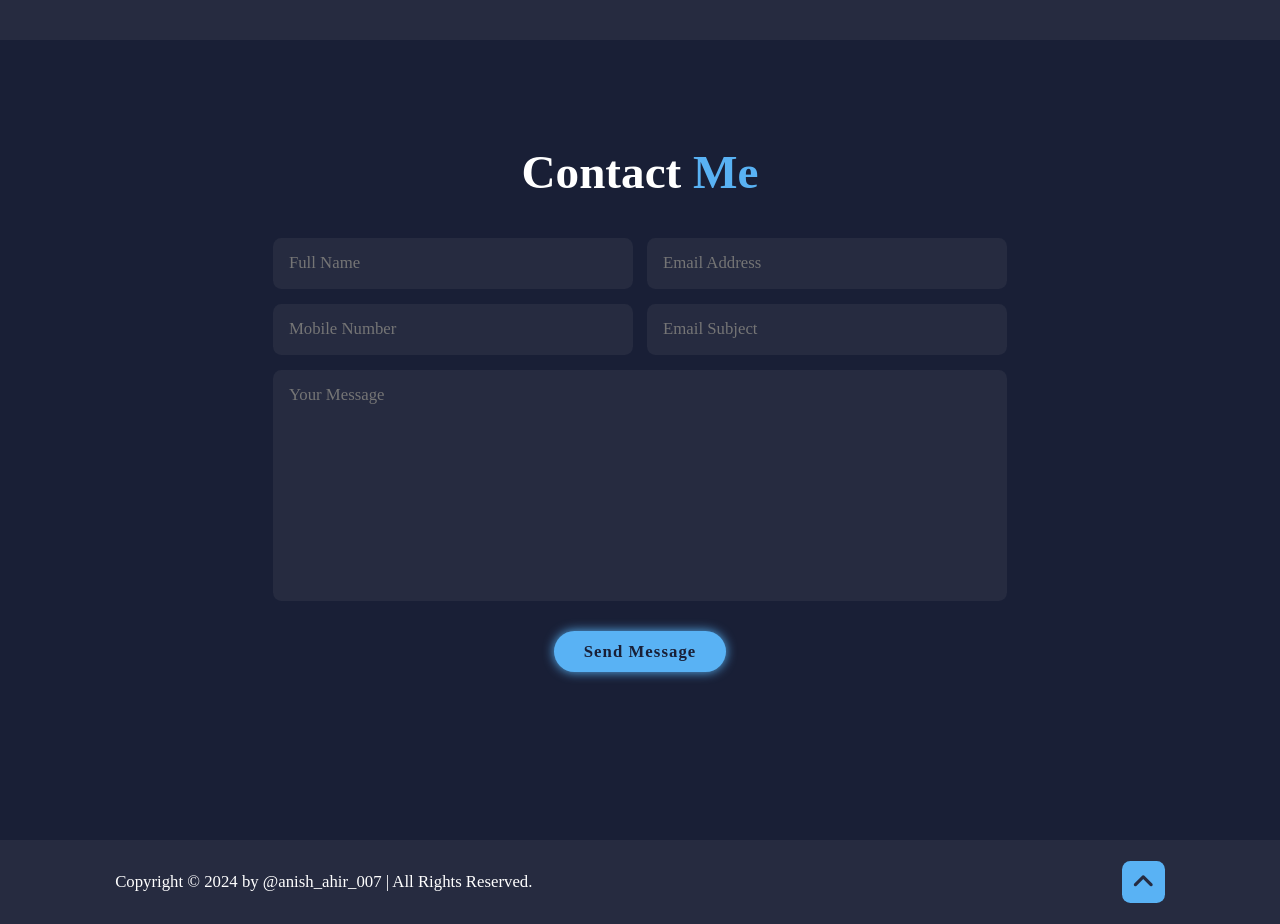
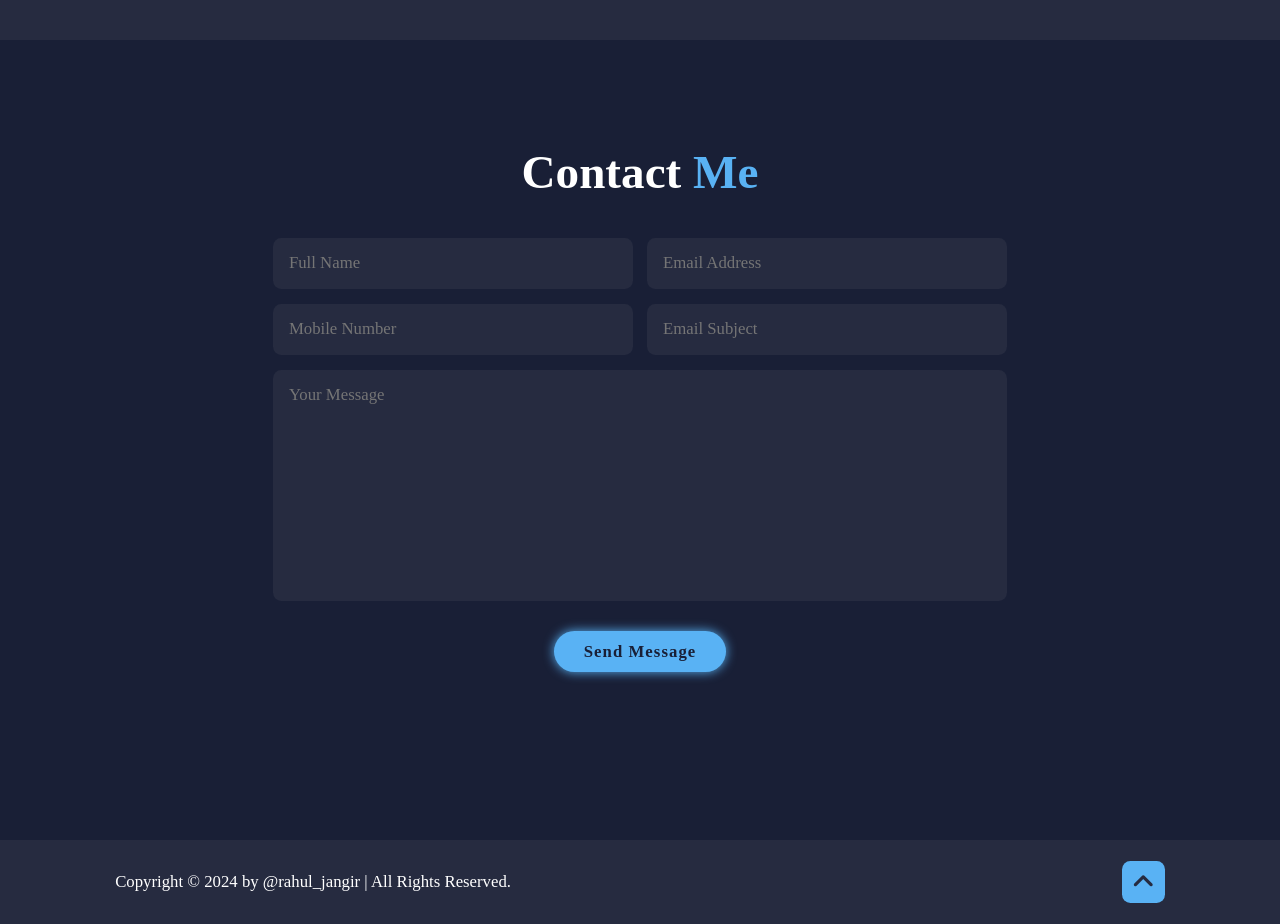
Before and after one commit to Rahuljangir7/Rahul-Portfolio, a React (Vite) app: page / in a window 1280 px wide. Shown: the part 3160-4084 px from the top of the page. Built offline with nearby package versions, Linux system fonts and the light colour scheme.

Commit message:
add my created website link and edit project infomation

```diff
--- a/src/components/footer/Footer.jsx
+++ b/src/components/footer/Footer.jsx
@@ -6,7 +6,7 @@ const Footer = () => {
     <>
       <footer class="footer">
         <div class="footer-text">
-          <p>Copyright &copy; 2024 by @anish_ahir_007 | All Rights Reserved.</p>
+          <p>Copyright &copy; 2024 by @rahul_jangir | All Rights Reserved.</p>
         </div>
 
         <div class="footer-iconTop">
--- a/src/components/project/Project.jsx
+++ b/src/components/project/Project.jsx
@@ -1,34 +1,40 @@
-import React from 'react'
-import './project.css'
-import { project } from '../../data'
+import React from "react";
+import "./project.css";
+import { project } from "../../data";
 import { FaArrowUpRightFromSquare } from "react-icons/fa6";
 
 const Project = () => {
   return (
     <>
       <section class="portfolio" id="project">
-      <h2 class="heading">Latest <span>Projects</span></h2>
+        <h2 class="heading">
+          Latest <span>Projects</span>
+        </h2>
         <div class="portfolio-container">
-            {
-                project.map((item)=>{
-                    return(
-                        <>
+          {project.map((item) => {
+            return (
               <div class="portfolio-box">
                 <img src={item.image} alt="" />
                 <div class="portfolio-layer">
                   <h4>{item.title}</h4>
                   <p>{item.desc}</p>
-            <a href="#"> <i><FaArrowUpRightFromSquare/></i></a>
+                  <a
+                    href={item.linkName}
+                    target={item.linkName !== "#" ? "_blank" : "_self"}
+                    rel="noopener noreferrer"
+                  >
+                    <i>
+                      <FaArrowUpRightFromSquare />
+                    </i>
+                  </a>
                 </div>
               </div>
-                        </>
-                    )
-                })
-            }
+            );
+          })}
         </div>
       </section>
     </>
-  )
-}
+  );
+};
 
-export default Project
+export default Project;
--- a/src/data.js
+++ b/src/data.js
@@ -1,130 +1,124 @@
-import aboutImg from './assets/profiledp.jpg'
+import aboutImg from "./assets/profiledp.jpg";
 // import homeImg  from'./assets/profiledb.png'
-import img1 from './assets/1.jpg'
-import img2 from './assets/2.jpg'
-import img3 from './assets/3.jpg'
-import img4 from './assets/4.jpg'
-import img5 from './assets/5.jpg'
-import img6 from './assets/6.jpg'
-import { Link } from 'react-router-dom'
-
-
-
+import img1 from "./assets/1.jpg";
+import img2 from "./assets/2.jpg";
+import img3 from "./assets/3.jpg";
+import img4 from "./assets/4.jpg";
+import img5 from "./assets/5.jpg";
+import img6 from "./assets/6.jpg";
+import { Link } from "react-router-dom";
 
 export const aboutImage = [
   {
-        image:aboutImg
-    }
-]
+    image: aboutImg,
+  },
+];
 
 export const aboutData = [
   {
-        heading:"About",
-        subHeading:"Me",
-        title:"MERN STACK DEVELOPER",
-        desc:"Hi. I am a MERN stack developer. I build web applications using technologies like MongoDB, Express, React, and Node.js. I create user-friendly websites and solve problems through code. You can check my portfolio to see the projects I have worked on. I am eager to share my work with you!",
-        button:"Read more"
-    }
-
-]
-
+    heading: "About",
+    subHeading: "Me",
+    title: "MERN STACK DEVELOPER",
+    desc: "Hi. I am a MERN stack developer. I build web applications using technologies like MongoDB, Express, React, and Node.js. I create user-friendly websites and solve problems through code. You can check my portfolio to see the projects I have worked on. I am eager to share my work with you!",
+    button: "Read more",
+  },
+];
 
 export const navbar = [
   {
-        logo:"Portfolio",
-        path:"#"
+    logo: "Portfolio",
+    path: "#",
   },
   {
-        item:"Home",
-        path:"#home",
-        class:"active"
+    item: "Home",
+    path: "#home",
+    class: "active",
   },
   {
-        item:"About",
-        path:"#about"
+    item: "About",
+    path: "#about",
   },
   {
-        item:"Services",
-        path:"#services"
+    item: "Services",
+    path: "#services",
   },
   {
-        item:"Project",
-        path:"#project"
+    item: "Project",
+    path: "#project",
   },
   {
-        item:"Contact",
-        path:"#contact"
-    }
-
-]
-
-
-
+    item: "Contact",
+    path: "#contact",
+  },
+];
 
 export const service = [
   {
-    title:"Frontend Development",
-    desc:  "We specialize in creating stunning and interactive websites using the latest frontend technologies like HTML, CSS, and JavaScript. Your website will be visually appealing, easy to navigate, and fully responsive, ensuring a seamless experience for visitors across all devices..",
-    button:"Read more",
-   Link:"/service/frontend"
+    title: "Frontend Development",
+    desc: "We specialize in creating stunning and interactive websites using the latest frontend technologies like HTML, CSS, and JavaScript. Your website will be visually appealing, easy to navigate, and fully responsive, ensuring a seamless experience for visitors across all devices..",
+    button: "Read more",
+    Link: "/service/frontend",
   },
   {
-    title:"Backend Development",
-    desc:  "Our backend development services focus on building powerful and scalable server-side solutions. From database management to server configuration, we ensure your website runs smoothly and securely, with a robust backend that supports your business needs.",
-    button:"Read more",
-    Link:"/service/Backend"
+    title: "Backend Development",
+    desc: "Our backend development services focus on building powerful and scalable server-side solutions. From database management to server configuration, we ensure your website runs smoothly and securely, with a robust backend that supports your business needs.",
+    button: "Read more",
+    Link: "/service/Backend",
   },
   {
-    title:"Full Stack Development",
-    desc:  "As full-stack developers, we handle both the frontend and backend, ensuring your website is cohesive and efficient from start to finish. Whether it's building a new website or integrating with existing systems, we create complete, end-to-end solutions.",
-    button:"Read more",
-    Link:"/service/FullStack"
+    title: "Full Stack Development",
+    desc: "As full-stack developers, we handle both the frontend and backend, ensuring your website is cohesive and efficient from start to finish. Whether it's building a new website or integrating with existing systems, we create complete, end-to-end solutions.",
+    button: "Read more",
+    Link: "/service/FullStack",
   },
-]
-
+];
 
 export const home = [
   {
-        intro:"Hi, Myself",
-        name:"Rahul Jangir",
-        subTitle:"I'm a",
-        title:"MERN Stack Developer",
-        desc:"Hello. I'm a MERN stack developer. I have experience building full-stack web applications. In the MERN stack I use MongoDB for database management, Express.js for backend development React.js for creating dynamic user interfaces, and Node.js for server-side logic. I'm passionate about coding and enjoy new challenges for user-friendly applications. In my portfolio, you can find My projects that showcase my skills and creativity.",
+    intro: "Hi, Myself",
+    name: "Rahul Jangir",
+    subTitle: "I'm a",
+    title: "MERN Stack Developer",
+    desc: "Hello. I'm a MERN stack developer. I have experience building full-stack web applications. In the MERN stack I use MongoDB for database management, Express.js for backend development React.js for creating dynamic user interfaces, and Node.js for server-side logic. I'm passionate about coding and enjoy new challenges for user-friendly applications. In my portfolio, you can find My projects that showcase my skills and creativity.",
     // homeImage :homeImg
-
-    }
-
-]
+  },
+];
 
 export const project = [
   {
-        image:img1,
-        title:"Web Design",
-        desc :"Lorem, ipsum dolor sit amet consectetur adipisicing elit."
+    image: img1,
+    title: "Sadaa Clothing",
+    desc: "An e-commerce website with increment/decrement functionality for clothing items, using HTML, CSS, and JavaScript.",
+    linkName: "https://saadaawebpage-clothing.vercel.app/",
   },
   {
-        image:img2,
-        title:"Web Design",
-        desc :"Lorem, ipsum dolor sit amet consectetur adipisicing elit."
+    image: img2,
+    title: "Rahul Portfolio",
+    desc: "A portfolio showcasing my technical skills and projects, designed with an engaging user interface for visitors.",
+    linkName: "#",
   },
   {
-        image:img3,
-        title:"Web Design",
-        desc :"Lorem, ipsum dolor sit amet consectetur adipisicing elit."
+    image: img3,
+    title: "My Blog App",
+    desc: "A blog application built with React and Vite, featuring JSON-based dynamic content management and smooth navigation.",
+    linkName: "https://my-blog-app-blue.vercel.app/",
   },
   {
-        image:img4,
-        title:"Web Design",
-        desc :"Lorem, ipsum dolor sit amet consectetur adipisicing elit."
+    image: img4,
+    title: "Hospital",
+    desc: "A React-based system for managing hospital details, including doctors, rooms, and facilities with an intuitive UI.",
+    linkName: "https://hospital-flame-three.vercel.app/",
   },
   {
-        image:img5,
-        title:"Web Design",
-        desc :"Lorem, ipsum dolor sit amet consectetur adipisicing elit."
+    image: img5,
+    title: "Weather App",
+    desc: "A weather app providing accurate forecasts and real-time updates, designed for simplicity and user-friendliness.",
+    linkName: "https://weather-app-pi-three-10.vercel.app/",
   },
   {
-        image:img6,
-        title:"Web Design",
-        desc :"Lorem, ipsum dolor sit amet consectetur adipisicing elit."
+    image: img6,
+    title: "Calculator",
+    desc: "A React-based calculator offering basic arithmetic functions with an intuitive interface and responsive design.",
+    linkName: "https://calculator-mauve-six-80.vercel.app/",
   },
-]
+];
```
Lines whose indentation alone changed are shown as unchanged.
